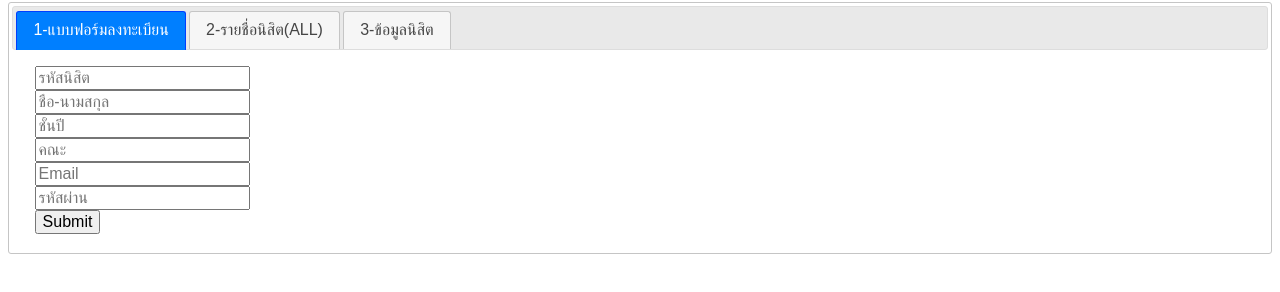
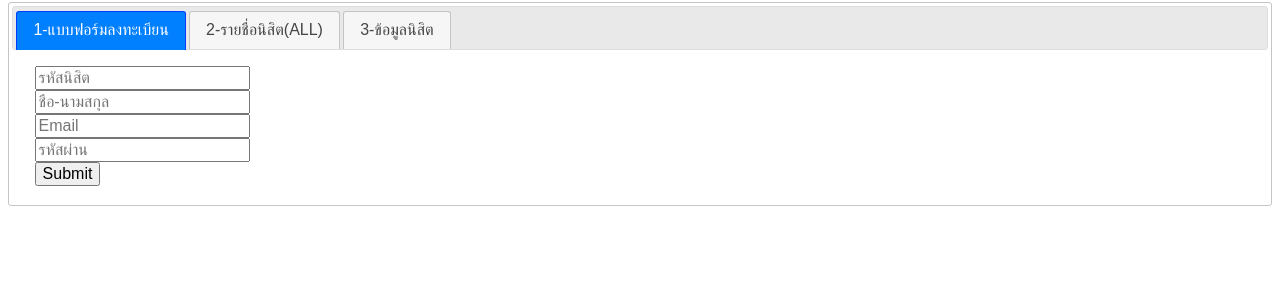
Before and after one commit to pileum/node-webapp, a website: page index.html in a window 1280 px wide. Shown: the part 78-370 px from the top of the page. Drawn offline with nearby package versions, Linux system fonts and the light colour scheme.

Commit message:
Add files via upload

```diff
--- a/index.html
+++ b/index.html
@@ -30,10 +30,6 @@
                 <input type="text" id="txtStudentID" name="txtStudentID" placeholder="รหัสนิสิต" />
                 <br/>
                 <input type="text" id="txtName" name="txtName" placeholder="ชื่อ-นามสกุล" />
-                <br/>
-                <input type="text" id="txtYear" name="txtYear" placeholder="ชั้นปี" />
-                <br/>
-                <input type="text" id="txtFaculty" name="txtFaculty" placeholder="คณะ" />
                 <br/>
                 <input type="text" id="txtEmail" name="txtEmail" placeholder="Email" />
                 <br/>
```
